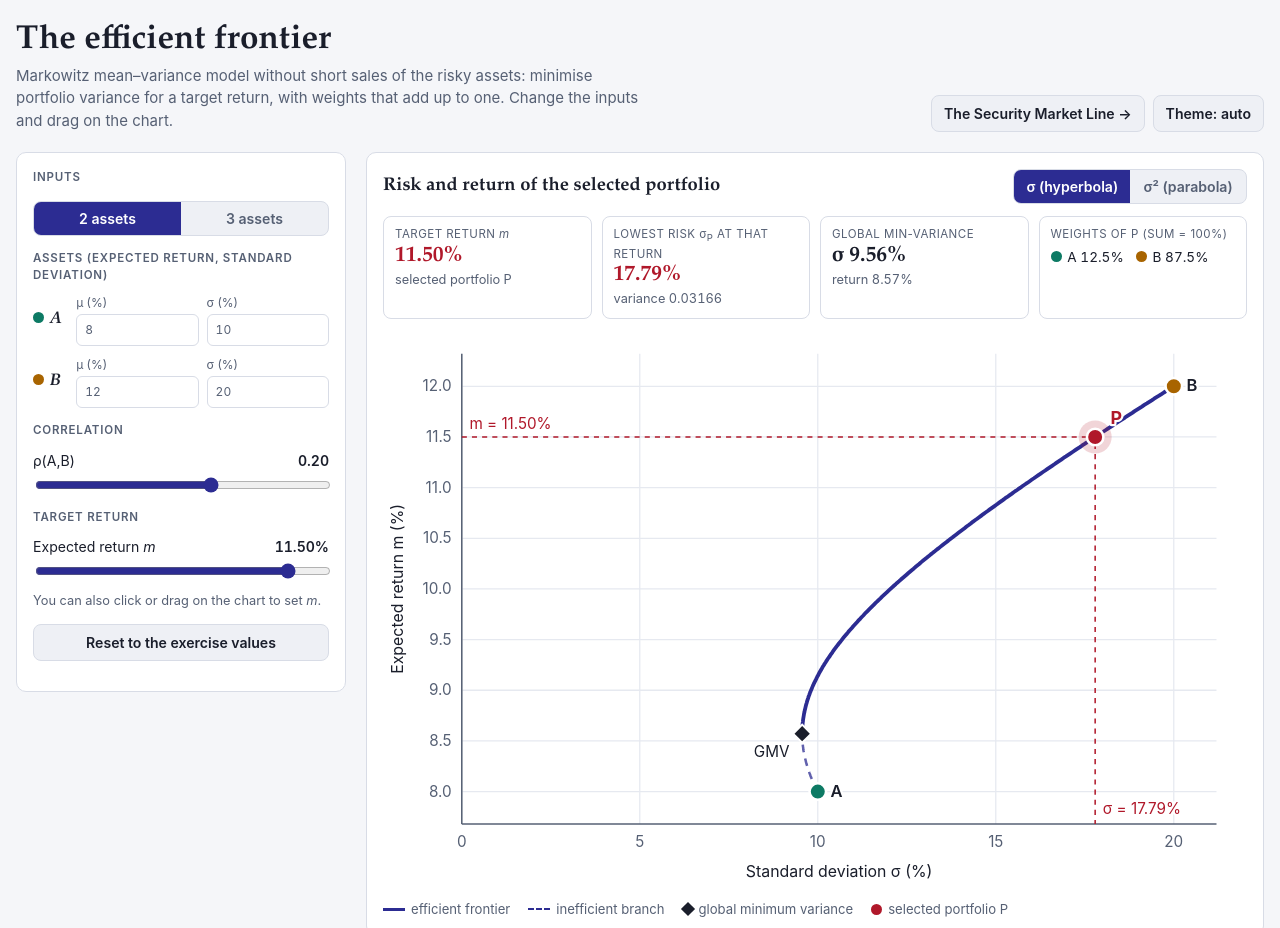
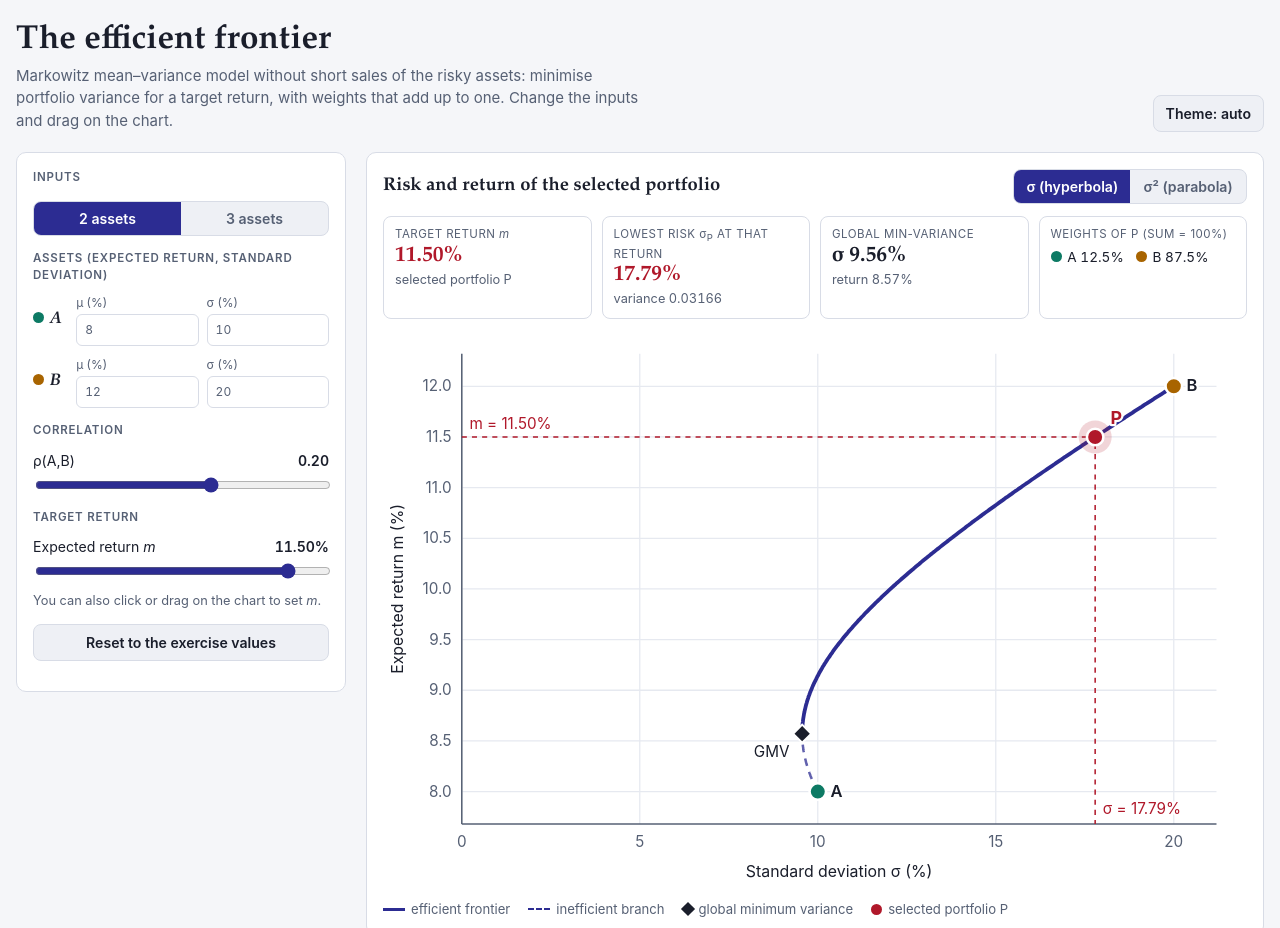
Before and after one commit to francescocampo1987/principles_financial_economics_2627, a plain HTML site: page index.html in a window 1280 px wide. Shown: the top 928 px of the page. Drawn offline with Linux system fonts and the light colour scheme.

Commit message:
Remove the link to the Security Market Line page
Co-Authored-By: Claude Sonnet 5.5 <noreply@anthropic.com>

```diff
--- a/index.html
+++ b/index.html
@@ -55,8 +55,6 @@ button{cursor:pointer}
 .seg button[aria-pressed="true"]{background:var(--accent);color:var(--on-accent)}
 .btn{border:1px solid var(--line);background:var(--surface2);border-radius:8px;padding:7px 12px;font-weight:600;font-size:.88rem}
 .btn:hover{border-color:var(--accent)}
-.nav{display:flex;flex-wrap:wrap;gap:8px}
-a.btn{color:inherit;text-decoration:none;display:inline-block}
 .ctl-group{display:grid;gap:10px;margin-top:14px}
 .ctl-title{font-size:.72rem;letter-spacing:.07em;text-transform:uppercase;color:var(--muted);font-weight:600;margin:0}
 .asset-row{display:grid;grid-template-columns:2.2rem 1fr 1fr;gap:8px;align-items:center}
@@ -123,10 +121,7 @@ footer{margin-top:22px;color:var(--muted);font-size:.85rem;max-width:80ch}
       <h1>The efficient frontier</h1>
       <p class="sub">Markowitz mean–variance model without short sales of the risky assets: minimise portfolio variance for a target return, with weights that add up to one. Change the inputs and drag on the chart.</p>
     </div>
-    <div class="nav">
-      <a class="btn" href="https://francescocampo1987.github.io/principles_financial_economics_2627/sml.html">The Security Market Line →</a>
-      <button class="btn" id="theme" type="button" aria-label="Switch color theme">Theme: auto</button>
-    </div>
+    <button class="btn" id="theme" type="button" aria-label="Switch color theme">Theme: auto</button>
   </header>
 
   <div class="layout">
```
